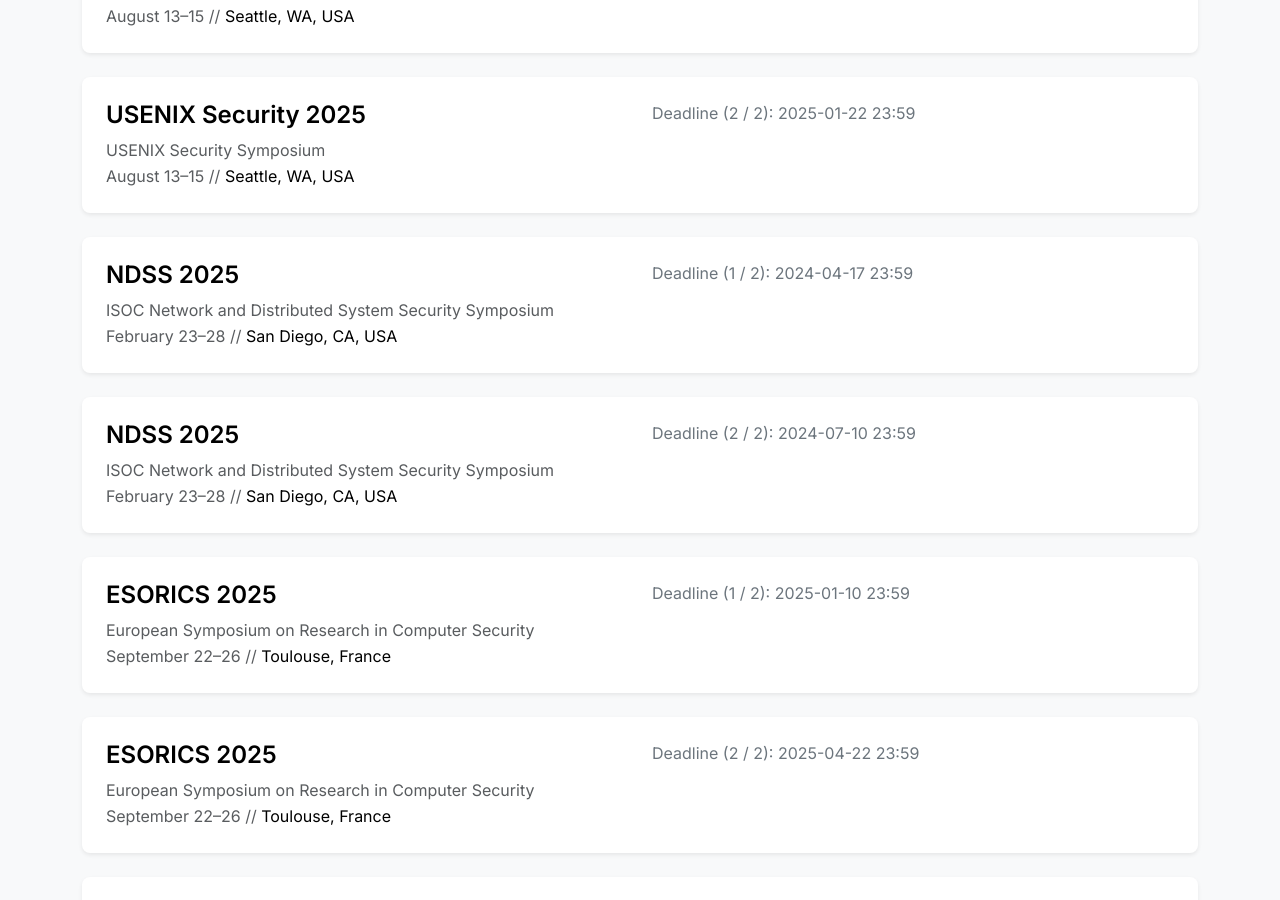
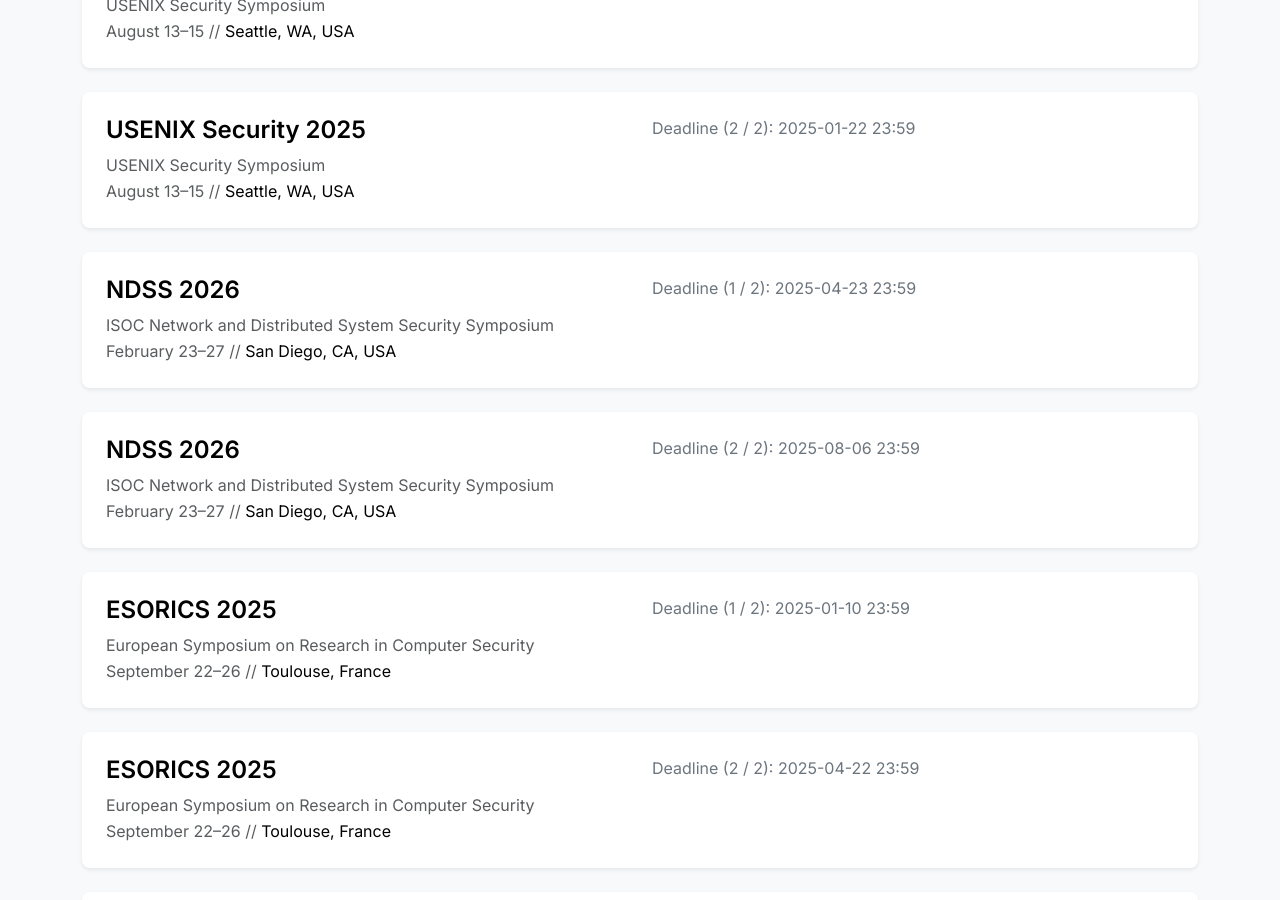
Before and after one commit to heedongy/Sec-Conference-info, a Jekyll site: the page built from index.html, in a window 1280 px wide and 900 px high, scrolled down 1388 px. Built offline with Jekyll 4.4.1, drawn with Linux system fonts in a browser that asks for light colours; nearby versions of some CDN libraries.

Commit message:
Add NDSS 2026

```diff
--- a/_data/conferences.yml
+++ b/_data/conferences.yml
@@ -35,12 +35,12 @@
 
 - name: NDSS
   description: ISOC Network and Distributed System Security Symposium
-  year: 2025
-  link: https://www.ndss-symposium.org/ndss2025/submisions/call-for-papers/
+  year: 2026
+  link: https://www.ndss-symposium.org/ndss2026/submissions/call-for-papers/
   deadline:
-    - "2024-04-17 23:59"
-    - "2024-07-10 23:59"
-  date: "February 23-28"
+    - "2025-04-23 23:59"
+    - "2025-08-06 23:59"
+  date: "February 23-27"
   place: San Diego, CA, USA
   tags: [SEC, CONF, SEC-TOP, BKIF-2]
 
--- a/index.html
+++ b/index.html
@@ -22,7 +22,7 @@
         <nav class="navbar navbar-expand-lg navbar-dark custom-nav-color">
           <div class="container">
             <a class="navbar-brand" href="#">
-                        <img src="/static/img/logo.png" alt="SSP" width="91" height="35" class="d-inline-block align-text-top me-2">
+                        <img src="/static/img/logo.png" alt="SSP" width="117" height="50" class="d-inline-block align-text-top me-2">
             {{ site.title }}  <a href="https://ssp.korea.ac.kr" class="text-decoration-none" style="color: #fcfcde;"> SSP Lab @ Korea University</a>
             </a>
           </div>
```
